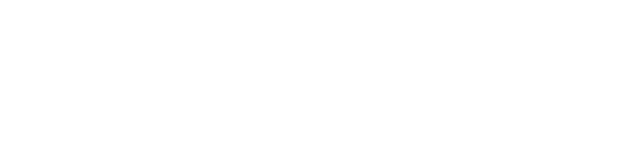
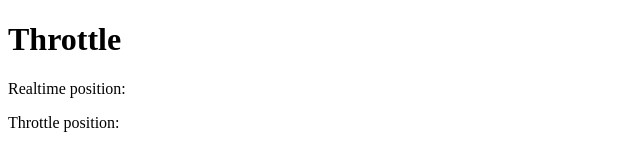
Before and after one commit to solaryasha/Throttle, a plain HTML site: page index.html in a window 1280 px wide. Shown: the whole page, without its empty margins (0-640 px from the left). Drawn offline with Linux system fonts and the light colour scheme.

Commit message:
Add html

```diff
--- a/index.html
+++ b/index.html
@@ -3,10 +3,12 @@
 <head>
     <meta charset="UTF-8">
     <meta name="viewport" content="width=device-width, initial-scale=1.0">
-
     <title>Throttle</title>
 </head>
 <body>
-    <script src="main.js"></script>
+	<h1>Throttle</h1>
+	<p>Realtime position: <span id="realtime"></span></p>
+	<p>Throttle position: <span id="throttle"></span></p>
+	<script src="main.js"></script>
 </body>
 </html>
```
